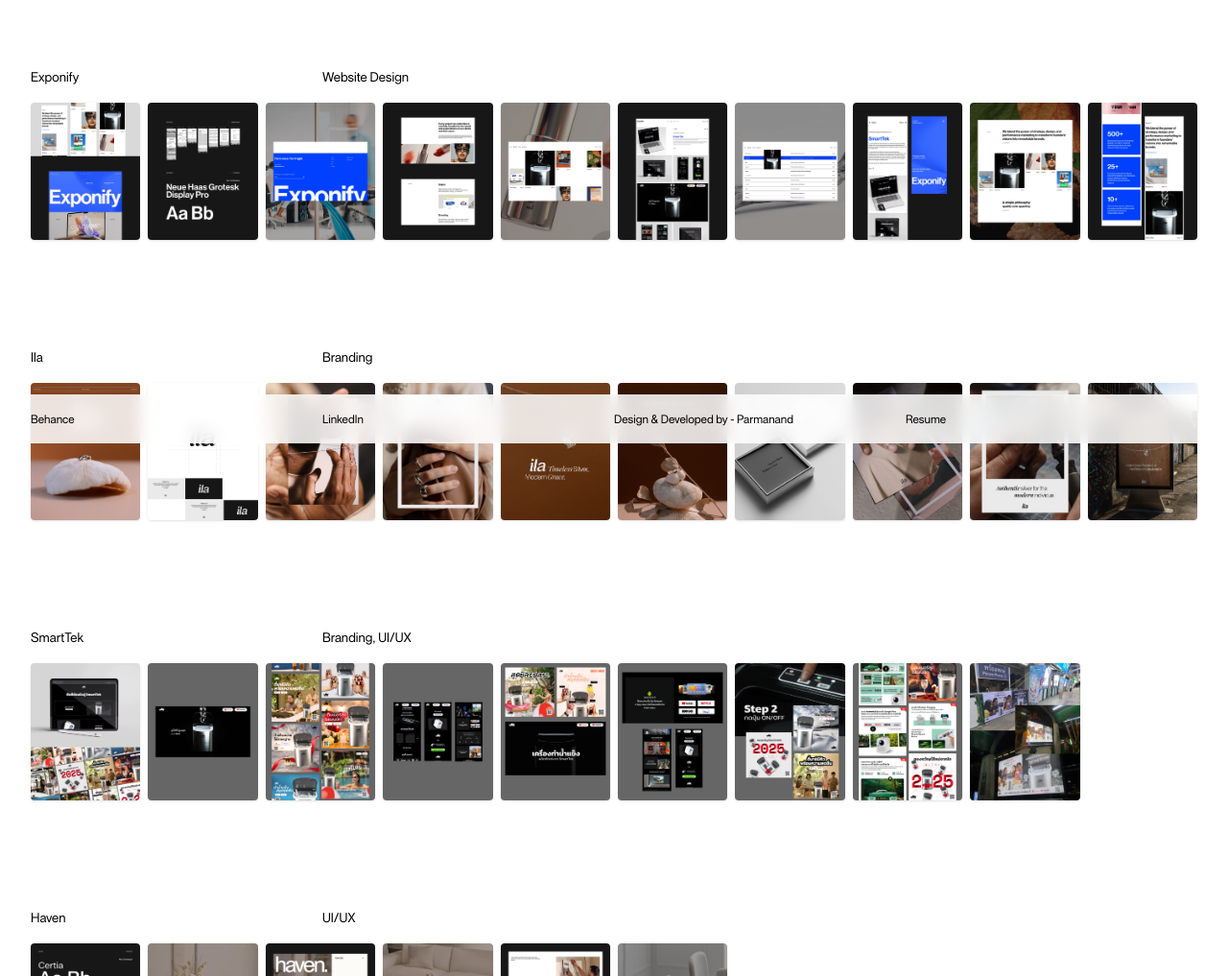
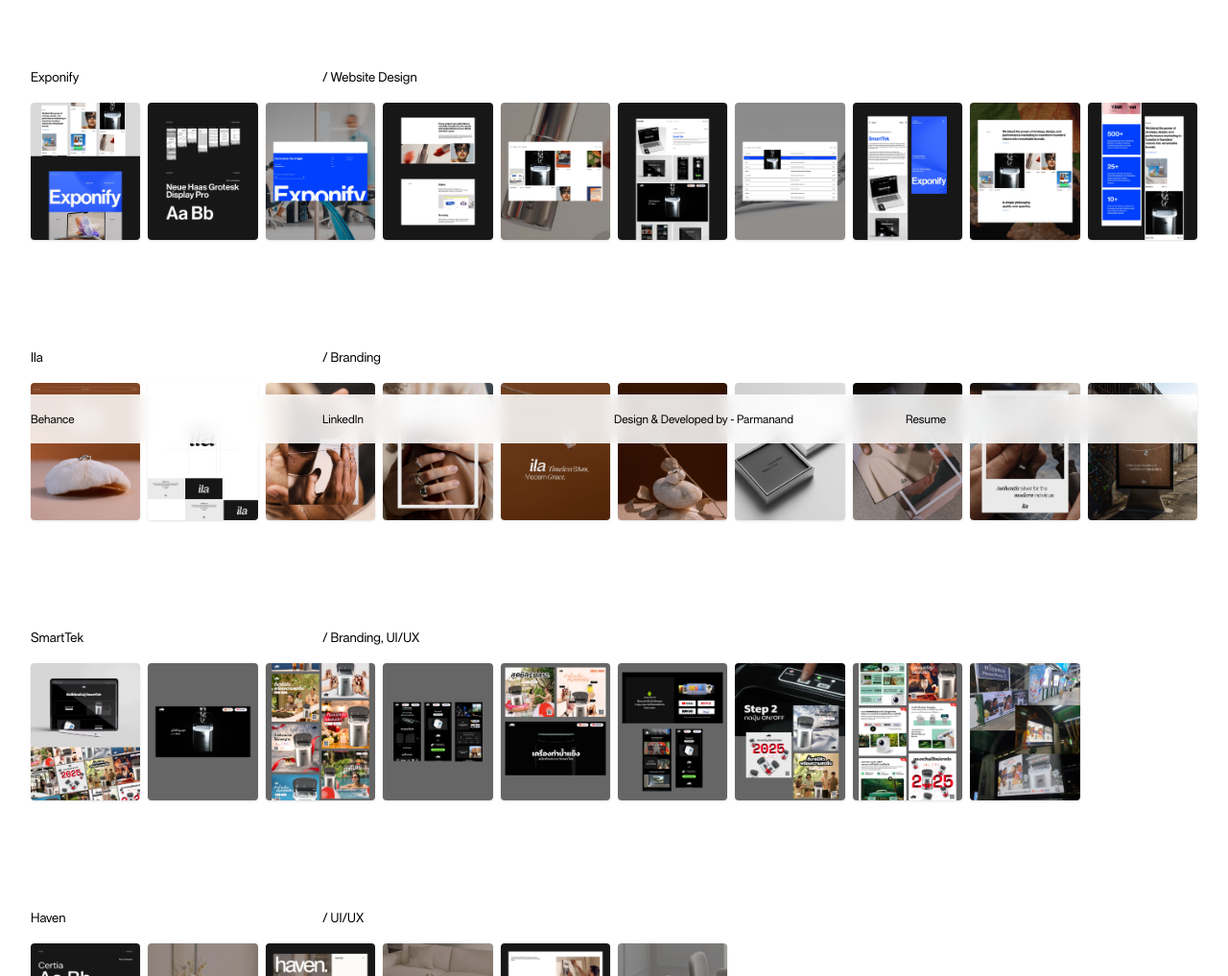
Before and after one commit to parmanandojha/portfolio-parmanand, a React (Vite) app: page / in a window 1280 px wide. Shown: the part 306-1323 px from the top of the page at 96% size. Built offline with nearby package versions, Linux system fonts and the light colour scheme.

Commit message:
11am 20march

```diff
--- a/src/components/work.jsx
+++ b/src/components/work.jsx
@@ -18,7 +18,7 @@
         {
             id: 1,
             name: "Exponify",
-            type: "Website Design",
+            type: "/ Website Design",
             description: "",
             images: [
                 "project images/Exponify1.webp",
@@ -40,7 +40,7 @@
         {
             id: 2,
             name: "Ila",
-            type: "Branding",
+            type: "/ Branding",
             description: "",
             images: [
                 "project images/ila1.webp",
@@ -62,7 +62,7 @@
         {
             id: 3,
             name: "SmartTek",
-            type: "Branding, UI/UX",
+            type: "/ Branding, UI/UX",
             description: "",
             images: [
                 "project images/smarttek1.webp",
@@ -83,7 +83,7 @@
         {
             id: 4,
             name: "Haven",
-            type: "UI/UX",
+            type: "/ UI/UX",
             description: "",
             images: [
                 "project images/Haven1.webp",
@@ -101,7 +101,7 @@
         {
             id: 5,
             name: "Maven",
-            type: "Branding",
+            type: "/ Branding",
             description: "",
             images: [
                 "project images/maven1.webp",
```
